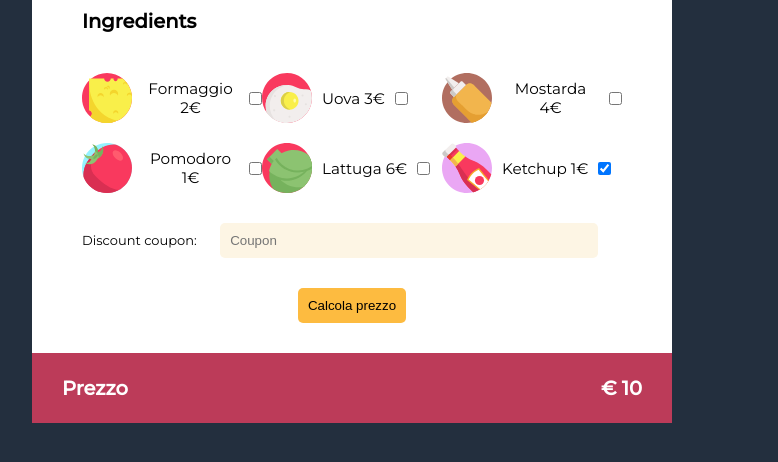
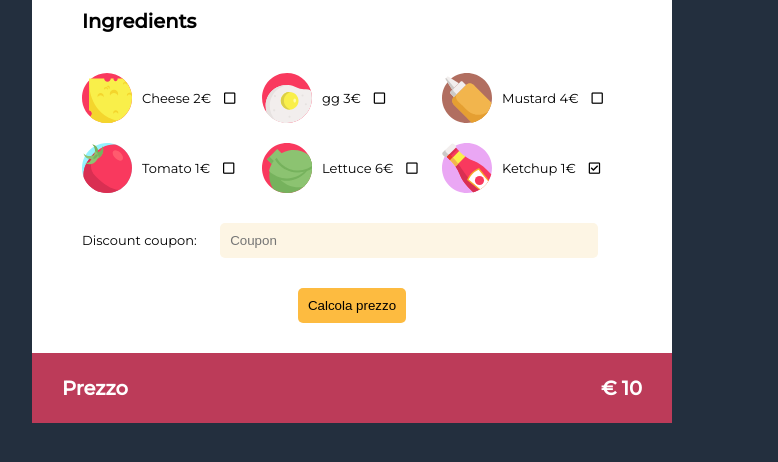
Before and after one commit to Lorenzo-Fratini/js-burger, a plain HTML site: page index.html in a window 1280 px wide. Both pictures are taken after a click on the item "Ketchup 1€". Shown: the part 274-736 px from the top of the page, without its empty margins (288-1066 px from the left). Drawn offline with Linux system fonts and the light colour scheme.

Commit message:
final update

```diff
--- a/css/style.css
+++ b/css/style.css
@@ -48,11 +48,6 @@ h2 {
   margin: 20px 0;
 }
 
-h3 {
-  font-weight: normal;
-  display: inline;
-}
-
 ul {
   list-style: none;
   display: flex;
@@ -73,8 +68,12 @@ li img {
   width: 50px;
 }
 
-li h3,
 li input {
+  visibility: hidden;
+}
+
+li label {
+  cursor: pointer;
   margin: 0 0 0 10px;
 }
 
--- a/index.html
+++ b/index.html
@@ -1,10 +1,10 @@
 <!DOCTYPE html>
-<html lang="en">
+<html>
   <head>
       <meta charset="UTF-8">
-      <meta http-equiv="X-UA-Compatible" content="IE=edge">
       <meta name="viewport" content="width=device-width, initial-scale=1.0">
-      <title>Document</title>
+      <title>js-hamburger</title>
+      <link rel="stylesheet" href="https://cdnjs.cloudflare.com/ajax/libs/font-awesome/5.15.2/css/all.min.css">
       <link rel="stylesheet" href="css/style.css">
   </head>
   <body>
@@ -19,33 +19,39 @@
           <ul>
               <li>
                   <img src="img/cheese.svg">
-                  <h3>Formaggio 2€</h3>
-                  <input id="formaggio" class="ingred" type="checkbox" data-price="2">
+                  <label>Cheese 2€</label>
+                  <input id="formaggio" class="ingred" type="checkbox" autocomplete="off" data-price="2">
+                  <i class="far fa-square"></i>
               </li>
               <li>
                   <img src="img/fried-egg.svg">
-                  <h3>Uova 3€</h3>
-                  <input id="uova" class="ingred" type="checkbox" data-price="3">
+                  <label>gg 3€</label>
+                  <input id="uova" class="ingred" type="checkbox" autocomplete="off" data-price="3">
+                  <i class="far fa-square"></i>
               </li>
               <li>
                   <img src="img/mustard.svg">
-                  <h3>Mostarda 4€</h3>
-                  <input id="mostarda" class="ingred" type="checkbox" data-price="4">
+                  <label>Mustard 4€</label>
+                  <input id="mostarda" class="ingred" type="checkbox" autocomplete="off" data-price="4">
+                  <i class="far fa-square"></i>
               </li>
               <li>
                   <img src="img/tomato.svg">
-                  <h3>Pomodoro 1€</h3>
-                  <input id="pomodoro" class="ingred" type="checkbox" data-price="1">
+                  <label>Tomato 1€</label>
+                  <input id="pomodoro" class="ingred" type="checkbox" autocomplete="off" data-price="1">
+                  <i class="far fa-square"></i>
               </li>
               <li>
                   <img src="img/lettuce.svg">
-                  <h3>Lattuga 6€</h3>
-                  <input id="lattuga" class="ingred" type="checkbox" data-price="6">
+                  <label>Lettuce 6€</label>
+                  <input id="lattuga" class="ingred" type="checkbox" autocomplete="off" data-price="6">
+                  <i class="far fa-square"></i>
               </li>
               <li>
                   <img src="img/ketchup.svg">
-                  <h3>Ketchup 1€</h3>
-                  <input id="ketchup" class="ingred" type="checkbox" data-price="1">
+                  <label>Ketchup 1€</label>
+                  <input id="ketchup" class="ingred" type="checkbox" autocomplete="off" data-price="1">
+                  <i class="far fa-square"></i>
               </li>
           </ul>
           <div class="coupon-cont">
--- a/js/script.js
+++ b/js/script.js
@@ -49,9 +49,20 @@ for (var i=0;i<ingredients.length;i++){
 
   ingredient.addEventListener('click', function(){
     var clickedIng = this;
-    var clickedChild = clickedIng.children;
-    var clickedCheckbox = clickedChild[2];
+    var clickedCheckbox = clickedIng.children[2];
 
     clickedCheckbox.checked = !clickedCheckbox.checked;
+
+    var falseCheckbox = clickedIng.children[3];
+
+    var falseUnchecked = falseCheckbox.classList.contains('fa-square');
+
+    if (falseUnchecked){
+      falseCheckbox.className = 'far' + ' fa-check-square';
+    } else {
+      falseCheckbox.className = 'far' + ' fa-square';
+    }
+
   });
+
 }
```
